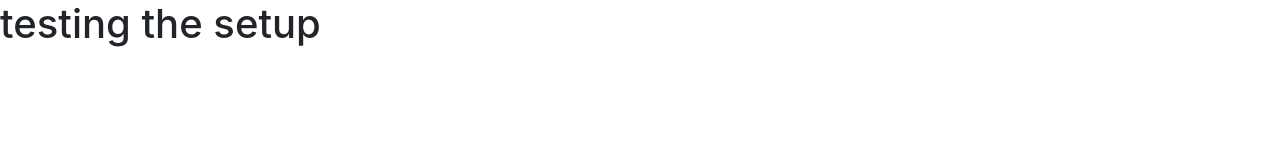
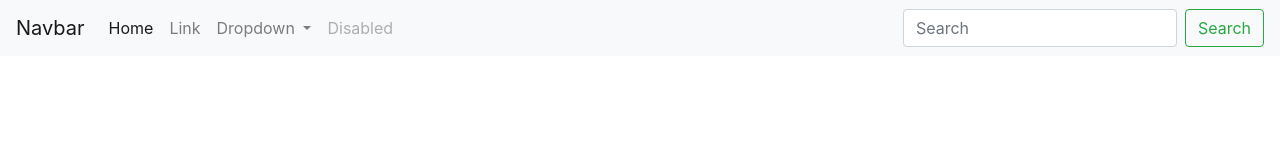
Before and after one commit to dominiclai1983/alt-personal, a plain HTML site: page index.html in a window 1280 px wide. Drawn offline with nearby package versions, Linux system fonts and the light colour scheme.

Commit message:
adding nav bar template from bootstrap

```diff
--- a/index.html
+++ b/index.html
@@ -17,7 +17,42 @@
     </head>
 
     <body>
-        <h1>testing the setup</h1>
+        <!-- nav bar-->
+        <nav class="navbar navbar-expand-lg navbar-light bg-light">
+            <a class="navbar-brand" href="#">Navbar</a>
+            <button class="navbar-toggler" type="button" data-toggle="collapse" data-target="#navbarSupportedContent" aria-controls="navbarSupportedContent" aria-expanded="false" aria-label="Toggle navigation">
+              <span class="navbar-toggler-icon"></span>
+            </button>
+
+            <div class="collapse navbar-collapse" id="navbarSupportedContent">
+              <ul class="navbar-nav mr-auto">
+                <li class="nav-item active">
+                  <a class="nav-link" href="#">Home <span class="sr-only">(current)</span></a>
+                </li>
+                <li class="nav-item">
+                  <a class="nav-link" href="#">Link</a>
+                </li>
+                <li class="nav-item dropdown">
+                  <a class="nav-link dropdown-toggle" href="#" id="navbarDropdown" role="button" data-toggle="dropdown" aria-haspopup="true" aria-expanded="false">
+                    Dropdown
+                  </a>
+                  <div class="dropdown-menu" aria-labelledby="navbarDropdown">
+                    <a class="dropdown-item" href="#">Action</a>
+                    <a class="dropdown-item" href="#">Another action</a>
+                    <div class="dropdown-divider"></div>
+                    <a class="dropdown-item" href="#">Something else here</a>
+                  </div>
+                </li>
+                <li class="nav-item">
+                  <a class="nav-link disabled" href="#">Disabled</a>
+                </li>
+              </ul>
+              <form class="form-inline my-2 my-lg-0">
+                <input class="form-control mr-sm-2" type="search" placeholder="Search" aria-label="Search">
+                <button class="btn btn-outline-success my-2 my-sm-0" type="submit">Search</button>
+              </form>
+            </div>
+          </nav>
 
         <!-- jQuery first, then Bootstrap JS -->
         <script src="https://code.jquery.com/jquery-3.3.1.slim.min.js" integrity="sha384-q8i/X+965DzO0rT7abK41JStQIAqVgRVzpbzo5smXKp4YfRvH+8abtTE1Pi6jizo" crossorigin="anonymous"></script>
```
